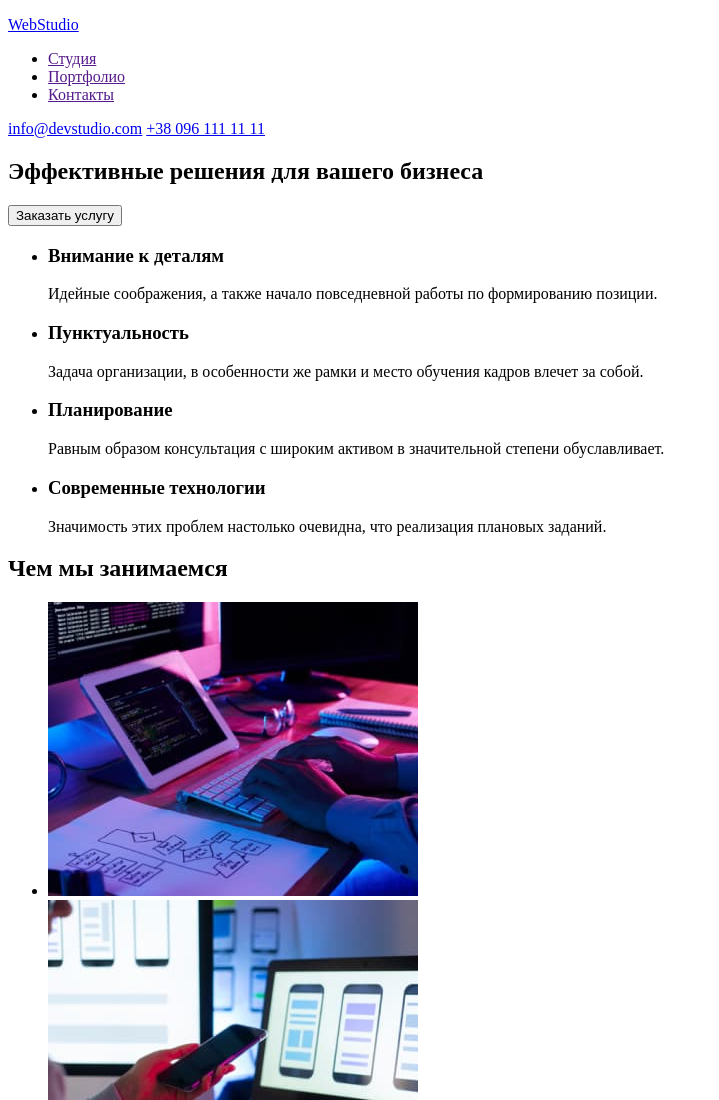
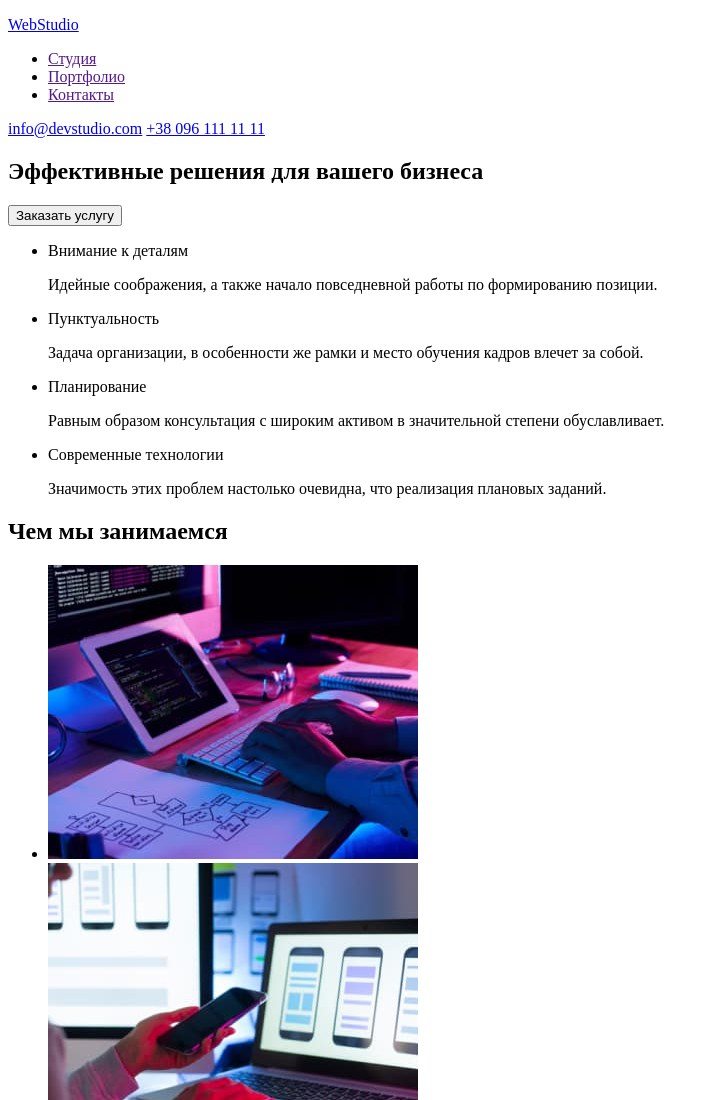
Before and after one commit to Mykhailo-Panchenko/goit-markup-hw-01, a plain HTML site: page index.html in a window 1280 px wide. Shown: the top 1100 px of the page, without its empty margins (0-719 px from the left). Drawn offline with Linux system fonts and the light colour scheme.

Commit message:
Update index.html

```diff
--- a/index.html
+++ b/index.html
@@ -45,19 +45,19 @@
         <section>
             <ul>
                 <li>
-                    <h3>Внимание к деталям</h3>
+                    <p>Внимание к деталям</p>
                     <p>Идейные соображения, а также начало повседневной работы по формированию позиции.</p>
                 </li>
                 <li>
-                    <h3>Пунктуальность</h3>
+                    <p>Пунктуальность</p>
                     <p>Задача организации, в особенности же рамки и место обучения кадров влечет за собой.</p>
                 </li>
                 <li>
-                    <h3>Планирование</h3>
+                    <p>Планирование</p>
                     <p>Равным образом консультация с широким активом в значительной степени обуславливает.</p>
                 </li>
                 <li>
-                    <h3>Современные технологии</h3>
+                    <p>Современные технологии</p>
                     <p>Значимость этих проблем настолько очевидна, что реализация плановых заданий.</p>
                 </li>
             </ul>
```
